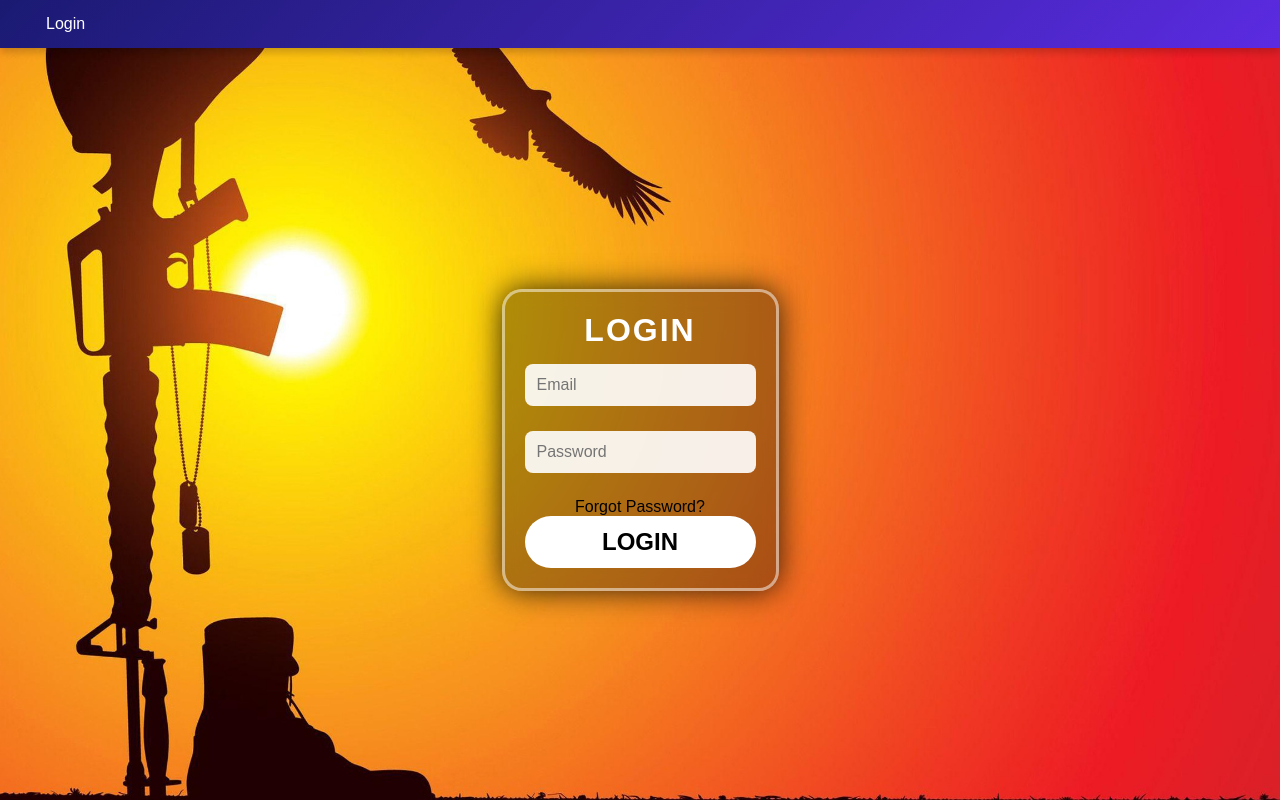
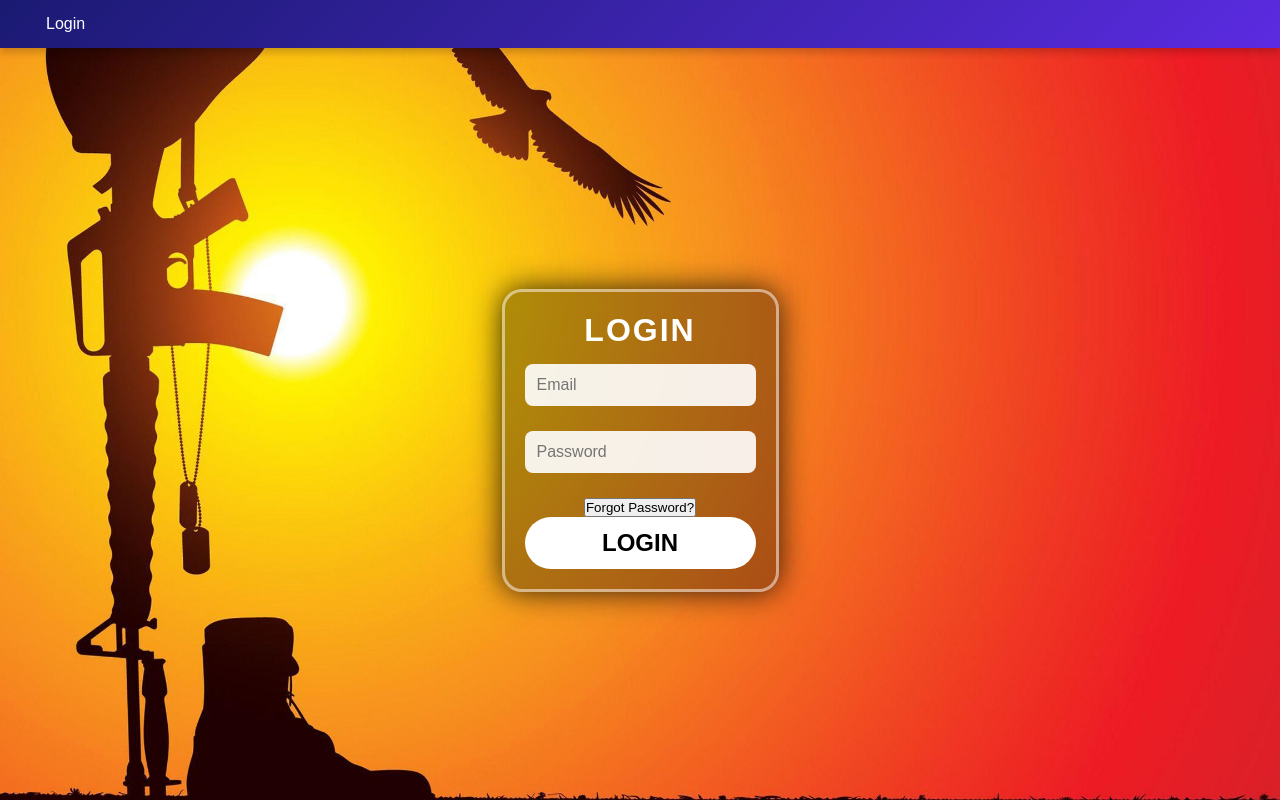
Before and after one commit to UttkarshKhanke/Miilitrack, a React (Create React App) app: page /login in a window 1280 px wide. Built offline with nearby package versions, Linux system fonts and the light colour scheme; no server answers.

Commit message:
Fixed Warning in login.js

```diff
--- a/src/components/login.js
+++ b/src/components/login.js
@@ -79,7 +79,7 @@ const Login = () => {
 
         {/* Forgot Password Link */}
         <p>
-          <a onClick={handleForgotPassword}>Forgot Password?</a>
+          <button onClick={handleForgotPassword}>Forgot Password?</button>
         </p>
 
         {/* Submit Button */}
```
